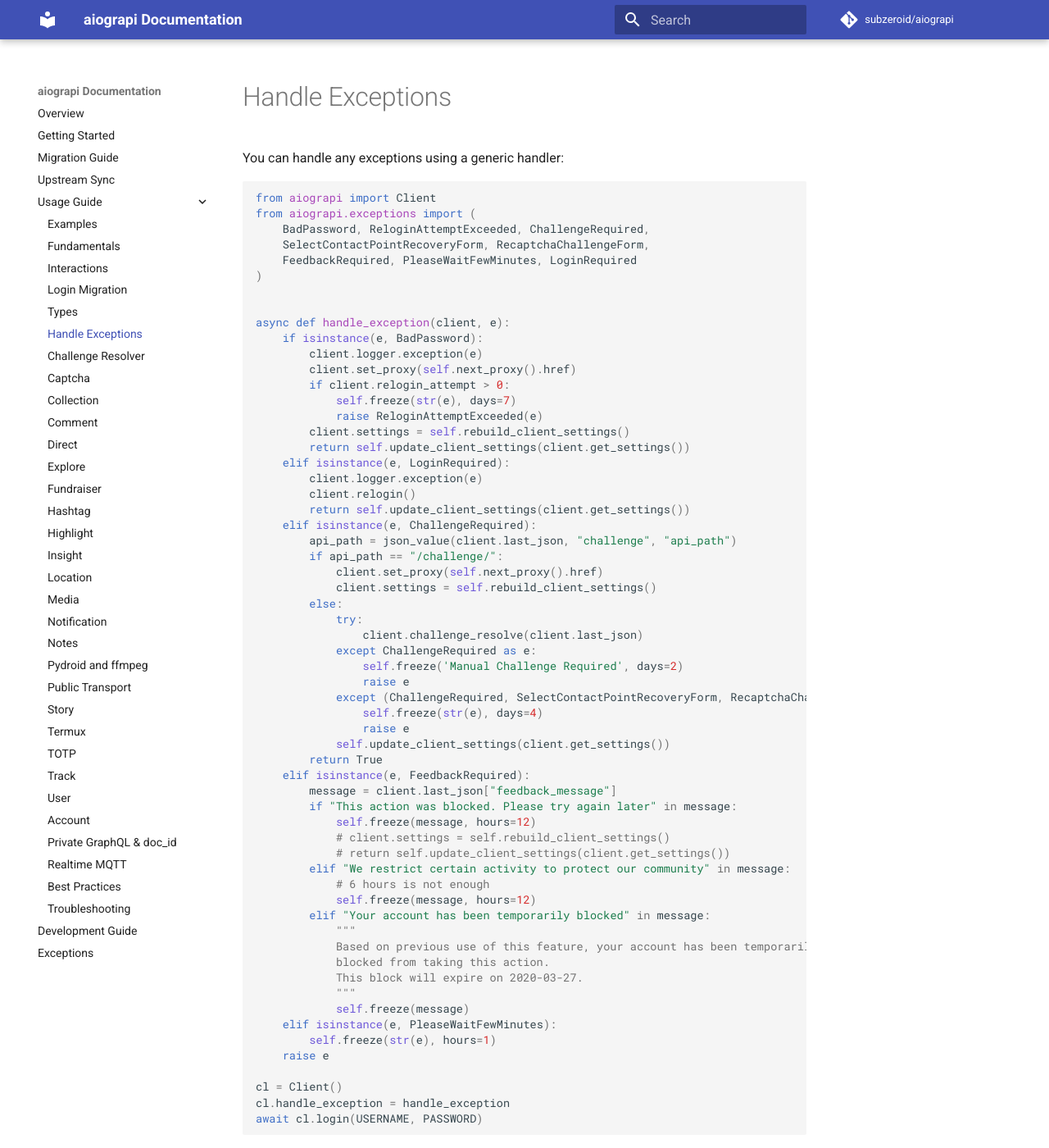
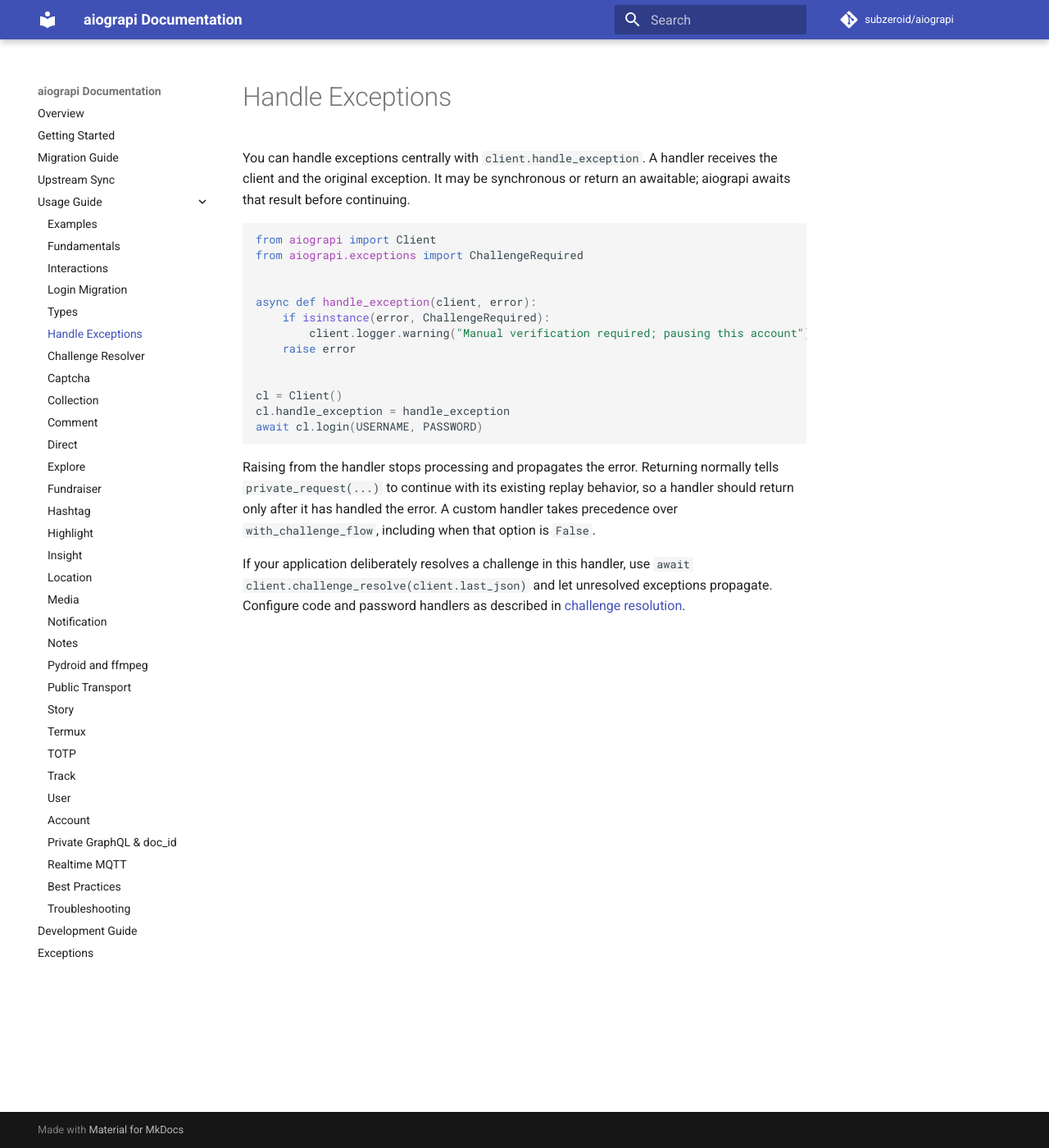
Before and after one commit to subzeroid/aiograpi, an MkDocs documentation site: the page built from docs/usage-guide/handle_exception.md, in a window 1280 px wide and 1400 px high. Shown: the whole window at 82% size. Built offline with MkDocs 1.6.1 and Material for MkDocs 9.7.7, drawn with Linux system fonts in a browser that asks for light colours; comment, search, counter and statistics services are not loaded; the version menu is left out; some of the changed text lies outside the part shown.

Commit message:
fix: make automatic challenge handling configurable (#505)
Preserve challenge defaults while supporting opt-out and actionable EOF failures for built-in prompts. Await asynchronous generic exception hooks and accept existing challenge callback metadata.

````diff
--- a/docs/usage-guide/handle_exception.md
+++ b/docs/usage-guide/handle_exception.md
@@ -1,68 +1,21 @@
-You can handle any exceptions using a generic handler:
+You can handle exceptions centrally with `client.handle_exception`. A handler receives the client and the original exception. It may be synchronous or return an awaitable; aiograpi awaits that result before continuing.
 
 ``` python
 from aiograpi import Client
-from aiograpi.exceptions import (
-    BadPassword, ReloginAttemptExceeded, ChallengeRequired,
-    SelectContactPointRecoveryForm, RecaptchaChallengeForm,
-    FeedbackRequired, PleaseWaitFewMinutes, LoginRequired
-)
+from aiograpi.exceptions import ChallengeRequired
 
 
-async def handle_exception(client, e):
-    if isinstance(e, BadPassword):
-        client.logger.exception(e)
-        client.set_proxy(self.next_proxy().href)
-        if client.relogin_attempt > 0:
-            self.freeze(str(e), days=7)
-            raise ReloginAttemptExceeded(e)
-        client.settings = self.rebuild_client_settings()
-        return self.update_client_settings(client.get_settings())
-    elif isinstance(e, LoginRequired):
-        client.logger.exception(e)
-        client.relogin()
-        return self.update_client_settings(client.get_settings())
-    elif isinstance(e, ChallengeRequired):
-        api_path = json_value(client.last_json, "challenge", "api_path")
-        if api_path == "/challenge/":
-            client.set_proxy(self.next_proxy().href)
-            client.settings = self.rebuild_client_settings()
-        else:
-            try:
-                client.challenge_resolve(client.last_json)
-            except ChallengeRequired as e:
-                self.freeze('Manual Challenge Required', days=2)
-                raise e
-            except (ChallengeRequired, SelectContactPointRecoveryForm, RecaptchaChallengeForm) as e:
-                self.freeze(str(e), days=4)
-                raise e
-            self.update_client_settings(client.get_settings())
-        return True
-    elif isinstance(e, FeedbackRequired):
-        message = client.last_json["feedback_message"]
-        if "This action was blocked. Please try again later" in message:
-            self.freeze(message, hours=12)
-            # client.settings = self.rebuild_client_settings()
-            # return self.update_client_settings(client.get_settings())
-        elif "We restrict certain activity to protect our community" in message:
-            # 6 hours is not enough
-            self.freeze(message, hours=12)
-        elif "Your account has been temporarily blocked" in message:
-            """
-            Based on previous use of this feature, your account has been temporarily
-            blocked from taking this action.
-            This block will expire on 2020-03-27.
-            """
-            self.freeze(message)
-    elif isinstance(e, PleaseWaitFewMinutes):
-        self.freeze(str(e), hours=1)
-    raise e
+async def handle_exception(client, error):
+    if isinstance(error, ChallengeRequired):
+        client.logger.warning("Manual verification required; pausing this account")
+    raise error
+
 
 cl = Client()
 cl.handle_exception = handle_exception
 await cl.login(USERNAME, PASSWORD)
 ```
 
-In this way, you can centrally handle errors and not repeat handlers throughout your code.
+Raising from the handler stops processing and propagates the error. Returning normally tells `private_request(...)` to continue with its existing replay behavior, so a handler should return only after it has handled the error. A custom handler takes precedence over `with_challenge_flow`, including when that option is `False`.
 
-Full example [here](https://github.com/subzeroid/aiograpi/blob/main/examples/handle_exception.py)
+If your application deliberately resolves a challenge in this handler, use `await client.challenge_resolve(client.last_json)` and let unresolved exceptions propagate. Configure code and password handlers as described in [challenge resolution](challenge_resolver.md).
````
Also changed, not shown: docs/usage-guide/challenge_resolver.md (+14 -6 lines), 2 other files.
